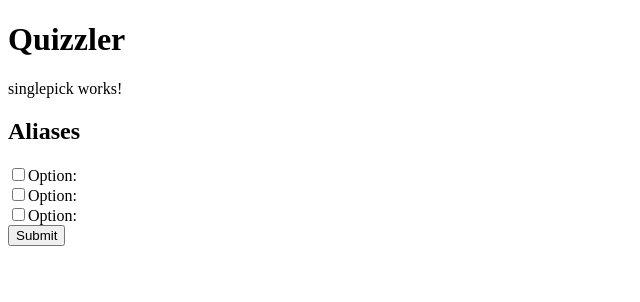
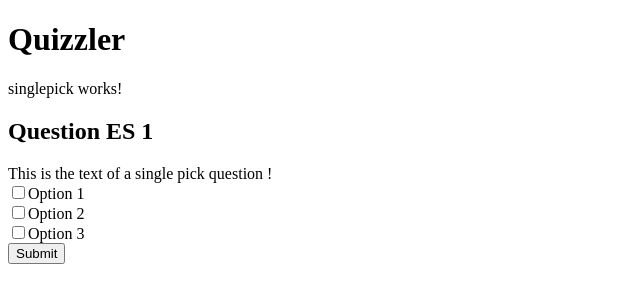
Before and after one commit to AndiKleini/quizzler, an Angular app in the folder ui/quizzler/: page /singlepick in a window 1280 px wide. Shown: the top 302 px of the page, without its empty margins (0-640 px from the left). Built offline with nearby package versions, Linux system fonts and the light colour scheme.

Commit message:
feature US_1: added dynamic array of checkboxes for options

```diff
--- /dev/null
+++ b/ui/quizzler/src/app/entities/singlepickoption.ts
@@ -0,0 +1,4 @@
+export class SingePickOption {
+    public isSelected: boolean = false;
+    constructor(public id: number, public text: string) {}
+}
--- /dev/null
+++ b/ui/quizzler/src/app/entities/singlepickquestion.ts
@@ -0,0 +1,12 @@
+import { SingePickOption } from './singlepickoption';
+
+export class SinglePickQuestion {
+    constructor(
+        public title: string,
+        public text: string,
+        public options: SingePickOption[]
+    ) { };
+    select(selectedOptionId: number) {
+      this.options.forEach(o => o.isSelected = o.id == selectedOptionId);
+    }
+}
--- a/ui/quizzler/src/app/singlepick/singlepick.component.html
+++ b/ui/quizzler/src/app/singlepick/singlepick.component.html
@@ -1,12 +1,12 @@
 <p>singlepick works!</p>
+<h2>{{singlePickQuestion.title}}</h2>
+<label>{{singlePickQuestion.text}}</label>
 <div [formGroup]="singlePickForm" >
     <div formArrayName="options">
-        <h2>Aliases</h2>
-        @for (option of this.options.controls; track $index; let currIndex = $index) {
+        @for (option of this.singlePickQuestion.options; track $index; let currIndex = $index) {
             <div>
-                <input id="option-{{ currIndex }}" type="checkbox" [checked]="currIndex == selectedIndex"
-                    (click)="selectedIndex = currIndex" />
-                <label for="option-{{ currIndex }}">Option:</label>
+                <input id="option-{{ currIndex }}" type="checkbox" [checked]="option.isSelected" [formControlName]="option.id" >
+                <label for="option-{{ currIndex }}">{{option.text}}</label>
             </div>
         }
         <button type="button">Submit</button>
--- a/ui/quizzler/src/app/singlepick/singlepick.component.ts
+++ b/ui/quizzler/src/app/singlepick/singlepick.component.ts
@@ -1,5 +1,7 @@
 import { Component, OnInit } from '@angular/core';
 import {FormGroup, ReactiveFormsModule, FormBuilder, FormArray} from '@angular/forms';
+import { SinglePickQuestion } from "../entities/singlepickquestion";
+import { SingePickOption } from '../entities/singlepickoption';
 
 @Component({
   selector: 'quizzler-singlepick',
@@ -11,16 +13,30 @@ import {FormGroup, ReactiveFormsModule, FormBuilder, FormArray} from '@angular/f
 export class SinglepickComponent implements OnInit  {
   selectedIndex = -1;
   singlePickForm: FormGroup;
+  public singlePickQuestion: SinglePickQuestion;
   constructor(private formBuilder: FormBuilder) {
     this.singlePickForm = this.formBuilder.group( {
-      options: this.formBuilder.array([])
+      options: this.formBuilder.array([false])
     });
+    this.singlePickQuestion =
+      new SinglePickQuestion(
+        "Question ES 1",
+        "This is the text of a single pick question !",
+        [
+          new SingePickOption(1, 'Option 1'),
+          new SingePickOption(2, 'Option 2'),
+          new SingePickOption(3, 'Option 3')
+        ]);
     }
     ngOnInit(): void {
-    // add for each option a line with a checkbox
-    this.options.push(this.formBuilder.control('0'));
-    this.options.push(this.formBuilder.control('1'));
-    this.options.push(this.formBuilder.control('2'));
+      this.singlePickQuestion.options.forEach(
+        option => {
+          let optionControl = this.formBuilder.control('');
+          optionControl.valueChanges.subscribe(newValue => {
+            this.singlePickQuestion.select(option.id);
+          });
+          this.options.push(optionControl);
+        });
     }
     get options() {
       return this.singlePickForm.get('options') as FormArray;
```
Also changed, not shown: 1 other file (tests, documents, lock files or other folders). Lines whose indentation alone changed are shown as unchanged.
